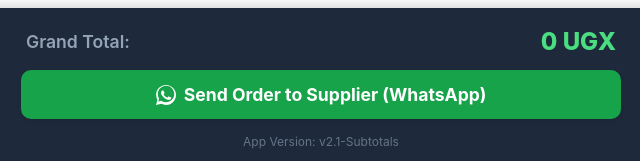
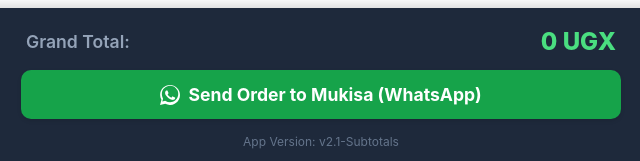
Before and after one commit to darinwalshy/Mukisa-Requestor, a plain HTML site: page index.html in a window 1280 px wide. Shown: the part 636-797 px from the top of the page, 319-959 px from the left. Drawn offline with Linux system fonts and the light colour scheme; no server answers.

Commit message:
Update index.html

```diff
--- a/index.html
+++ b/index.html
@@ -351,7 +351,7 @@
                 <svg class="whatsapp-icon" viewBox="0 0 24 24">
                     <path d="M.057 24l1.687-6.163c-1.041-1.804-1.588-3.849-1.587-5.946C.06 5.348 5.4.01 12.008.01c3.202.001 6.212 1.246 8.477 3.514 2.266 2.268 3.507 5.28 3.505 8.484-.004 6.657-5.34 11.997-11.953 11.997-2.005-.001-3.973-.502-5.713-1.457L0 24zm6.59-4.846c1.6.95 3.488 1.449 5.412 1.451 5.428 0 9.845-4.415 9.848-9.845.002-2.63-1.023-5.101-2.883-6.963C17.164 1.94 14.69 .916 12.053.916c-5.432 0-9.851 4.415-9.854 9.846-.001 1.995.521 3.476 1.512 5.669l-.952 3.476 3.56-.934zm10.933-4.51c-.297-.149-1.758-.868-2.031-.967-.272-.099-.47-.149-.668.149-.198.297-.767.966-.94 1.164-.173.199-.347.223-.644.074-.297-.149-1.255-.462-2.39-1.475-.883-.788-1.48-1.761-1.653-2.059-.173-.297-.018-.458.13-.606.134-.133.297-.347.446-.521.151-.174.2-.298.3-.496.099-.198.05-.372-.025-.521-.075-.149-.669-1.612-.916-2.207-.242-.579-.487-.501-.669-.51l-.57-.01c-.198 0-.52.074-.792.372s-1.04 1.016-1.04 2.479 1.065 2.876 1.213 3.074c.149.198 2.095 3.2 5.076 4.487.709.306 1.263.489 1.694.626.712.226 1.36.194 1.872.118.571-.085 1.758-.719 2.006-1.413.248-.695.248-1.29.173-1.414-.074-.124-.272-.198-.57-.347z"/>
                 </svg>
-                Send Order to Supplier (WhatsApp)
+                Send Order to Mukisa (WhatsApp)
             </button>
             <div class="version-badge">App Version: v2.1-Subtotals</div>
         </div>
```
